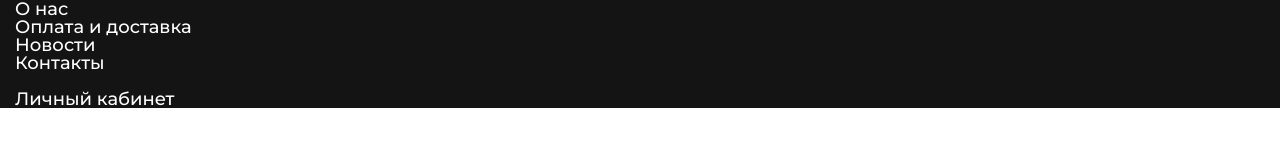
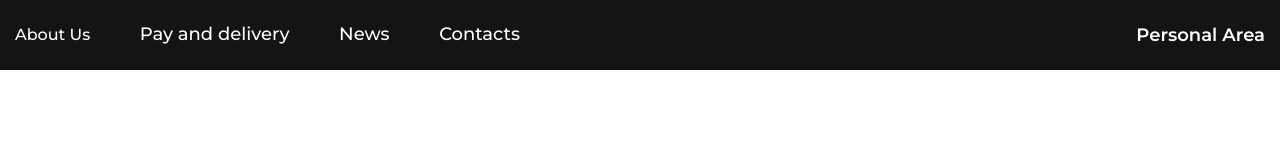
Before and after one commit to Rostyslav-Baryshok/steel-shop, a website built with webpack: page src/index.html in a window 1280 px wide. Built offline with nearby package versions, Linux system fonts and the light colour scheme; files whose address does not match are found by name.

Commit message:
adds styles to the header

```diff
--- a/src/html/_header.htm
+++ b/src/html/_header.htm
@@ -4,14 +4,14 @@
 			<div class="top-header__menu menu">
 				<nav class="menu__body">
 					<ul class="menu__list">
-						<li class="menu__item"><a href="" class="menu__link">О нас</a></li>
-						<li class="menu__item"><a href="" class="menu__link"></a>Оплата и доставка</li>
-						<li class="menu__item"><a href="" class="menu__link"></a>Новости</li>
-						<li class="menu__item"><a href="" class="menu__link"></a>Контакты</li>
+						<li class="menu__item"><a href="" class="menu__link">About Us</a></li>
+						<li class="menu__item"><a href="" class="menu__link"></a>Pay and delivery</li>
+						<li class="menu__item"><a href="" class="menu__link"></a>News</li>
+						<li class="menu__item"><a href="" class="menu__link"></a>Contacts</li>
 					</ul>
 				</nav>
 			</div>
-			<a href="" class="top-header__user _icon-user">Личный кабинет</a>
+			<a href="" class="top-header__user _icon-user">Personal Area</a>
 			<button type="button" class="icon-menu"><span></span></button>
 		</div>
 	</div>
--- a/src/scss/header.scss
+++ b/src/scss/header.scss
@@ -7,16 +7,31 @@
   }
 }
 .top-header {
+  padding: 10px 0;
   // .top-header__container
   &__container {
+    display: flex;
+    align-items: center;
+    gap: 20px;
+    min-height: 50px;
   }
 
   // .top-header__menu
   &__menu {
+    flex: 1 1 auto;
   }
 
   // .top-header__user
   &__user {
+    display: inline-flex;
+    align-items: center;
+    font-weight: 600;
+    line-height: math.div(22, 18);
+
+    &::before {
+      font-size: rem(28);
+      margin-right: em(15, 28);
+    }
   }
 }
 .menu {
@@ -26,6 +41,10 @@
 
   // .menu__list
   &__list {
+    display: flex;
+    flex-wrap: wrap;
+    row-gap: 5px;
+    @include adaptiveValue("column-gap", 60, 20);
   }
 
   // .menu__item
@@ -34,6 +53,8 @@
 
   // .menu__link
   &__link {
+    font-size: rem(16);
+    line-height: math.div(20, 16);
   }
 }
 
@@ -43,13 +64,13 @@
 //====================================================================================================
 
 //Burger
-/*
+
 .icon-menu {
   display: none;
   @media (max-width: $mobile) {
     display: block;
     position: relative;
-		width: rem(30);
+    flex: 0 0 30px;
     height: rem(18);
     cursor: pointer;
     z-index: 5;
@@ -62,7 +83,7 @@
       position: absolute;
       width: 100%;
       height: rem(2);
-			background-color: #000;
+      background-color: $mainLightColor;
     }
     &::before {
       top: 0;
@@ -91,4 +112,3 @@
     }
   }
 }
-*/
```
Lines whose indentation alone changed are shown as unchanged.
